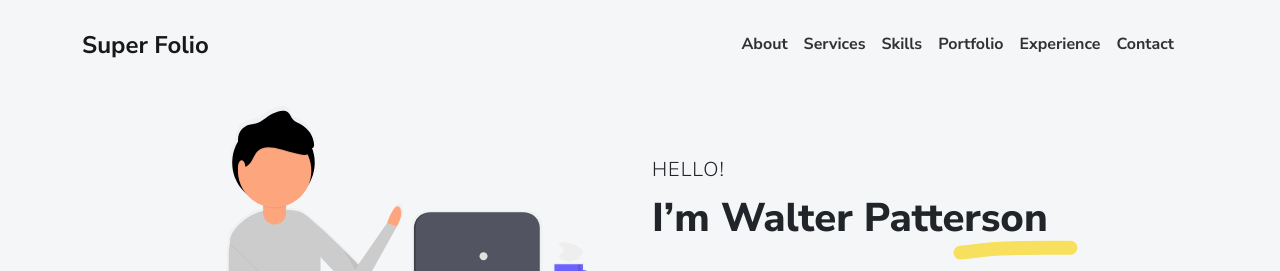
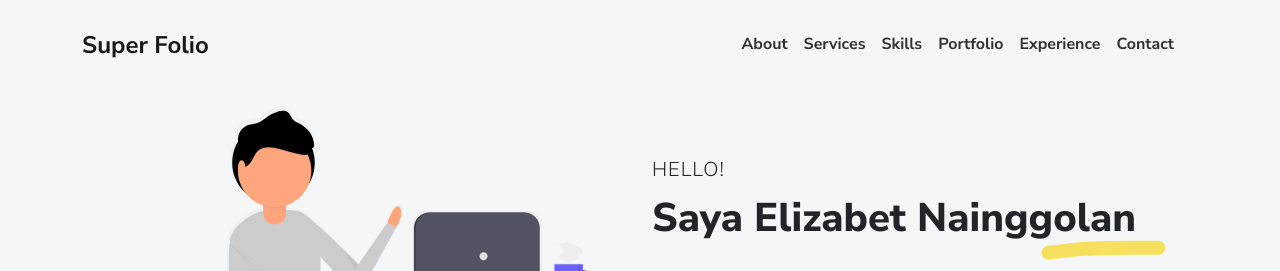
Before and after one commit to sabetngl/sabetngl.github.io, a plain HTML site: page index.html in a window 1280 px wide. Shown: the top 271 px of the page. Drawn offline with Linux system fonts and the light colour scheme.

Commit message:
Update index.html

```diff
--- a/index.html
+++ b/index.html
@@ -54,7 +54,7 @@
         <div class="col-lg-6">
           <div class="mt-5">
             <p class="lead text-uppercase mb-1">Hello!</p>
-            <h1 class="intro-title marker" data-aos="fade-left" data-aos-delay="50">I’m Walter Patterson</h1>
+            <h1 class="intro-title marker" data-aos="fade-left" data-aos-delay="50">Saya Elizabet Nainggolan</h1>
             <p class="lead fw-normal mt-3" data-aos="fade-up" data-aos-delay="100">Web Developer & Mobile Application Developer</p>
             <div class="social-nav" data-aos="fade-up" data-aos-delay="200">
               <nav role="navigation">
```
